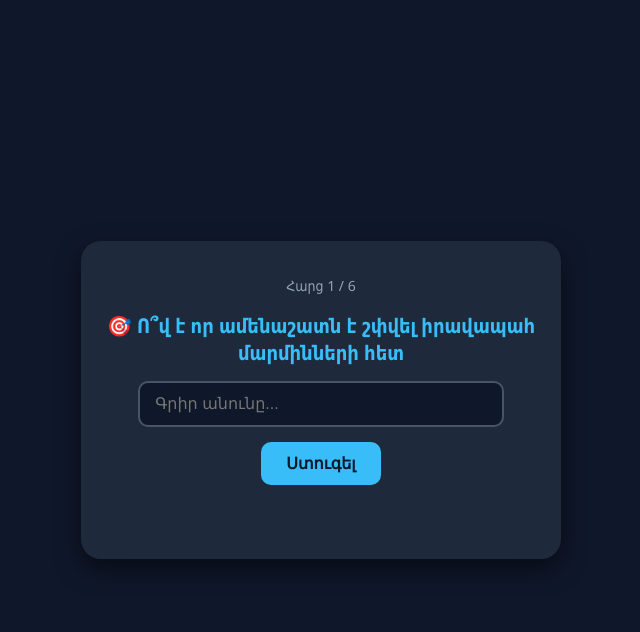
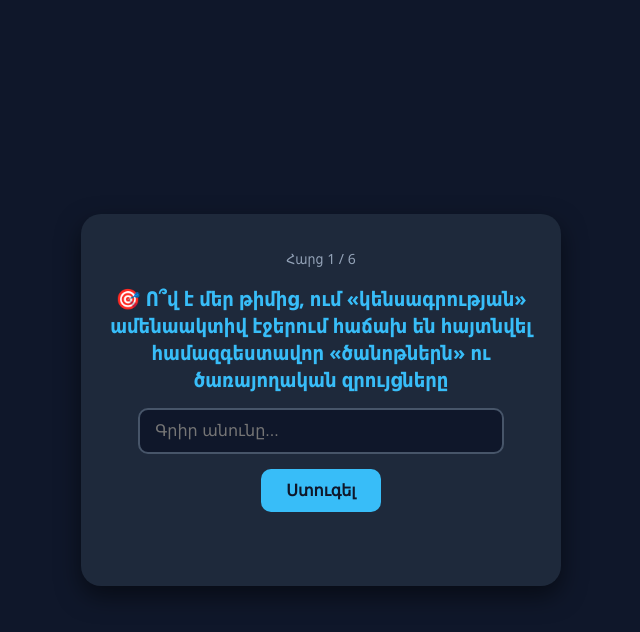
Before and after one commit to balasyanvaler/verif-game, a plain HTML site: page index.html in a window 1280 px wide. Both pictures are taken after a click on the button "Սկսել խաղը". Shown: the whole page, without its empty margins (319-959 px from the left). Drawn offline with Linux system fonts and the light colour scheme.

Commit message:
index.html

```diff
--- a/index.html
+++ b/index.html
@@ -122,7 +122,7 @@
 <div class="card" id="quizCard" style="display: none;">
     <button id="backArrowBtn" class="back-arrow" title="Նորից անուն գրել" style="display: none;">←</button>
     <div class="progress" id="progressText">Հարց 1 / 6</div>
-    <h2 id="questionText">🎯 Ո՞վ է որ ամենաշատն է շփվել իրավապահ մարմինների հետ</h2>
+    <h2 id="questionText">🎯 Ո՞վ է մեր թիմից, ում «կենսագրության» ամենաակտիվ էջերում հաճախ են հայտնվել համազգեստավոր «ծանոթներն» ու ծառայողական զրույցները</h2>
 
     <div id="gameArea">
         <input type="text" id="answerInput" placeholder="Գրիր անունը..." autocomplete="off">
@@ -144,7 +144,7 @@
 <script>
     const questions = [
         {
-            question: "🎯 Ո՞վ է որ ամենաշատն է շփվել իրավապահ մարմինների հետ",
+            question: "🎯 Ո՞վ է մեր թիմից, ում «կենսագրության» ամենաակտիվ էջերում հաճախ են հայտնվել համազգեստավոր «ծանոթներն» ու ծառայողական զրույցները",
             correctAnswers: ["մարտին", "martin", "մրդո", "mrdo"],
             successComment: "Ճիշտ է! Հենց Մարտինն / Մրդոն է 😎🔥",
             successVideo: "https://res.cloudinary.com/ktuc4qkq/video/upload/v1795109780/IMG_8815.mp4",
@@ -152,23 +152,23 @@
             errorVideo: "https://res.cloudinary.com/ktuc4qkq/video/upload/v1795109870/video_2026-11-19_21-37-15.mp4"
         },
         {
-            question: "🎯 Ո՞վ է որ օր ու գիշեր մենակ ուտելու մասին է մտածում",
+            question: "🎯 Ո՞վ է այն մարդը, ում գլխում օր ու գիշեր աշխատում է սեփական «ռեստորանը», ու ցանկացած թեմա վերջում տանում է դեպի համեղ «հաշիվը»",
             correctAnswers: ["վալեր", "valer"],
             successComment: "Ճիշտ է! Հենց Վալերն է, էլ ո՞վ 🍕🍔😂",
             successVideo: "https://res.cloudinary.com/ktuc4qkq/video/upload/v1795110295/valer_jisht_es.mp4",
-            errorComment: "Չէ՛, սխալ պատասխան է։ Կրկին մտածիր ուտելու մասին 😅",
+            errorComment: "Չէ՛, սխալ պատասխան է։ Կրկին մտածիր 😅",
             errorVideo: "https://res.cloudinary.com/ktuc4qkq/video/upload/v1795110295/valer_sut.mp4"
         },
         {
-            question: "🎯 Ո՞վ է որ ամենաշատն է օգտվում թեմույից",
+            question: "🎯 Ո՞վ է մերոնցից, ում համար առաքիչներն ու հեռավոր պահեստներից եկող «գանձերը» դարձել են առօրյա ռիտուալ",
             correctAnswers: ["վերգ", "վերգինե", "verg", "vergine"],
-            successComment: "Ճիշտ է! Temu-ի գլխավոր հաճախորդը Վերգն է / Վերգինեն է 🛍️📦😎",
+            successComment: "Ճիշտ է! Վերգն է / Վերգինեն է՝ իր հավերժական առաքումներով 🛍️📦😎",
             successVideo: "https://res.cloudinary.com/ktuc4qkq/video/upload/v1795111403/verg_jisht.mp4",
             errorComment: "Չէ՛, սխալ պատասխան է։ Փորձի՛ր կրկին 😅",
             errorVideo: "https://res.cloudinary.com/ktuc4qkq/video/upload/v1795111402/verg_sxal.mp4"
         },
         {
-            question: "🎯 Ով է թիմի ամենալաքշրի աղջիկը",
+            question: "🎯 Ո՞վ է թիմում ամենափայլուն ու ամենա«պրեմիում» կերպարով անձը, ում ոճն ու շքեղության զգացողությունը միշտ առանձնանում են",
             correctAnswers: ["աննա", "anna"],
             successComment: "Ճիշտ է! Հենց Աննան է ✨💅😎",
             successVideo: "https://res.cloudinary.com/ktuc4qkq/video/upload/v1795114906/anna_jisht.mp4",
```
